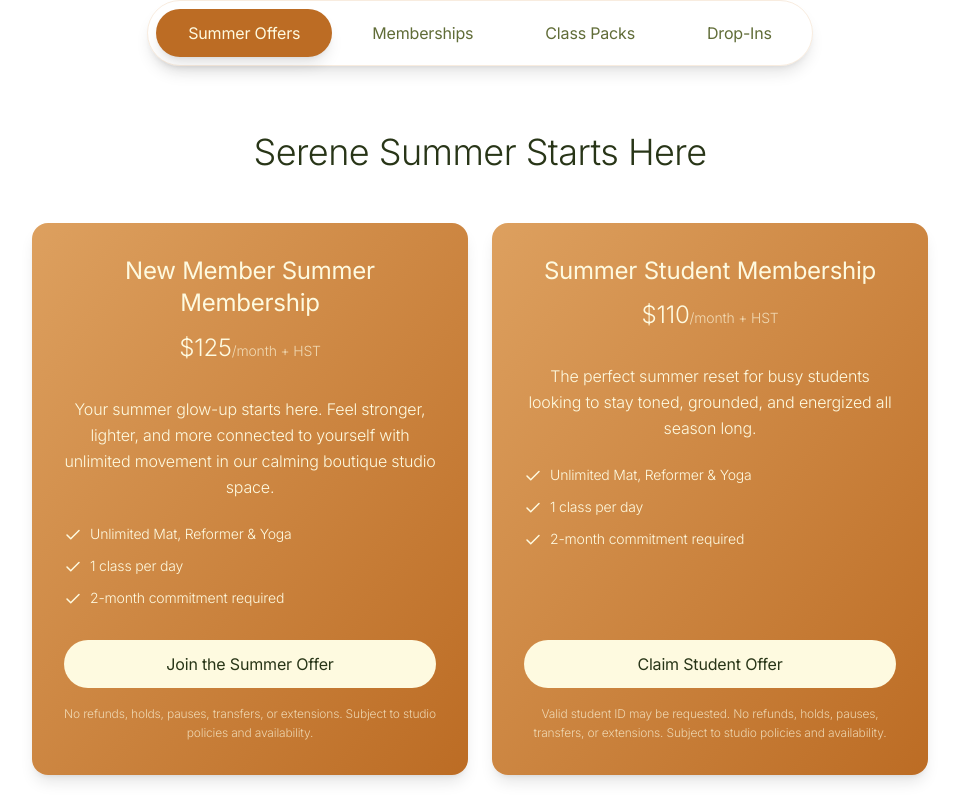
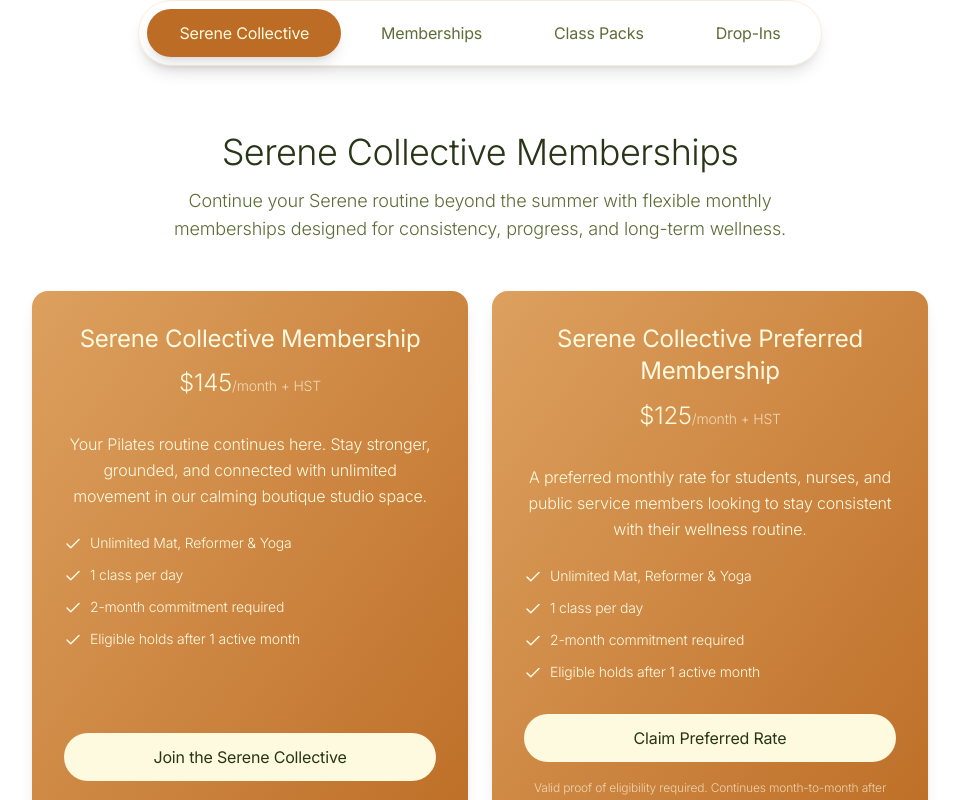
Before and after one commit to Joshuams128/SERENE-PILATES, a Next.js app: page /pricing in a window 1280 px wide. Shown: the part 317-1117 px from the top of the page, without its empty margins (160-1119 px from the left). Built offline with nearby package versions, Linux system fonts and the light colour scheme.

Commit message:
Update pricing page: replace Summer Offers with Serene Collective Memberships

```diff
--- a/src/app/pricing/PricingContent.tsx
+++ b/src/app/pricing/PricingContent.tsx
@@ -140,29 +140,31 @@
 
   const summerOffers = [
     {
-      name: 'New Member Summer Membership',
-      price: '$125',
-      description: 'Your summer glow-up starts here. Feel stronger, lighter, and more connected to yourself with unlimited movement in our calming boutique studio space.',
+      name: 'Serene Collective Membership',
+      price: '$145',
+      description: 'Your Pilates routine continues here. Stay stronger, grounded, and connected with unlimited movement in our calming boutique studio space.',
       features: [
         'Unlimited Mat, Reformer & Yoga',
         '1 class per day',
         '2-month commitment required',
+        'Eligible holds after 1 active month',
       ],
-      cta: 'Join the Summer Offer',
-      finePrint: 'No refunds, holds, pauses, transfers, or extensions. Subject to studio policies and availability.',
+      cta: 'Join the Serene Collective',
+      finePrint: 'Continues month-to-month after the 2-month commitment. 30 days written cancellation notice required by email. Subject to studio policies, class availability, and membership agreement terms.',
       link: paymentLinks.summerNewMember,
     },
     {
-      name: 'Summer Student Membership',
-      price: '$110',
-      description: 'The perfect summer reset for busy students looking to stay toned, grounded, and energized all season long.',
+      name: 'Serene Collective Preferred Membership',
+      price: '$125',
+      description: 'A preferred monthly rate for students, nurses, and public service members looking to stay consistent with their wellness routine.',
       features: [
         'Unlimited Mat, Reformer & Yoga',
         '1 class per day',
         '2-month commitment required',
+        'Eligible holds after 1 active month',
       ],
-      cta: 'Claim Student Offer',
-      finePrint: 'Valid student ID may be requested. No refunds, holds, pauses, transfers, or extensions. Subject to studio policies and availability.',
+      cta: 'Claim Preferred Rate',
+      finePrint: 'Valid proof of eligibility required. Continues month-to-month after the 2-month commitment. 30 days written cancellation notice required by email. Subject to studio policies, class availability, and membership agreement terms.',
       link: paymentLinks.summerStudent,
     },
   ];
@@ -266,7 +268,7 @@
                   : 'text-[#606C37] hover:text-[#283517]'
               }`}
             >
-              Summer Offers
+              Serene Collective
             </button>
             <button
               onClick={() => setSelectedTab('memberships')}
@@ -304,7 +306,8 @@
         {selectedTab === 'summer' ? (
           <div>
             <div className="text-center mb-12">
-              <h2 className="mb-3 text-[#283517]">Serene Summer Starts Here</h2>
+              <h2 className="mb-3 text-[#283517]">Serene Collective Memberships</h2>
+              <p className="text-[#606C37] font-light text-lg max-w-2xl mx-auto">Continue your Serene routine beyond the summer with flexible monthly memberships designed for consistency, progress, and long-term wellness.</p>
             </div>
             <div className="grid md:grid-cols-2 gap-6 max-w-4xl mx-auto">
               {summerOffers.map((offer, index) => (
```
